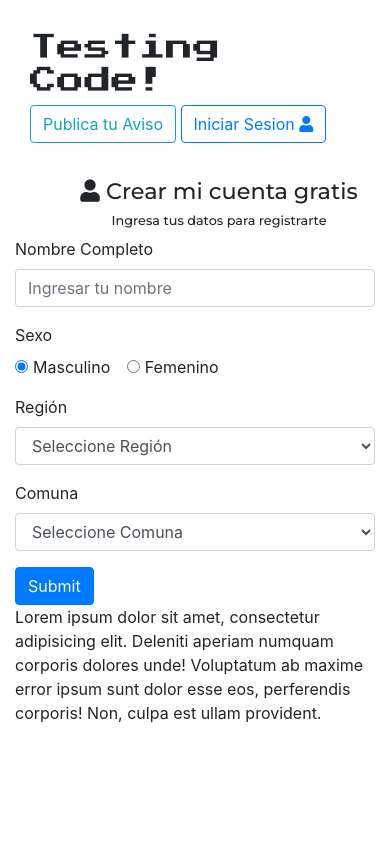
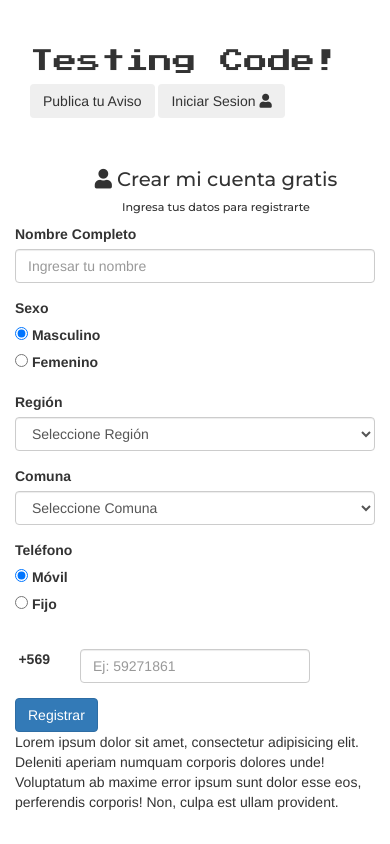
Before and after one commit to ignacioainol/Plagio-Yapo-Codeigniter, a CodeIgniter app: page /yapues/crearcuenta in a window 390 px wide. Run offline with CodeIgniter, Linux system fonts and the light colour scheme; data comes from the database, SQL or seed files in the repository; some libraries are stand-ins or nearby versions.

Commit message:
change type of phone input

```diff
--- a/application/config/autoload.php
+++ b/application/config/autoload.php
@@ -58,7 +58,7 @@
 |
 |	$autoload['libraries'] = array('user_agent' => 'ua');
 */
-$autoload['libraries'] = array('database','email','session');
+$autoload['libraries'] = array('database','email','session','form_validation');
 
 /*
 | -------------------------------------------------------------------
--- a/application/views/partials/footer.php
+++ b/application/views/partials/footer.php
@@ -29,6 +29,14 @@
 	<script src="<?= base_url() ?>public/js/jquery.js"></script>
 	<script src="<?= base_url() ?>public/js/bootstrap.min.js"></script>
 	<script src="<?= base_url() ?>public/js/main.js"></script>
+	<script>
+		document.getElementById('btnRegister').addEventListener('click',function(e){
+			e.preventDefault();
+			$.ajax({
+				url: '<?= base_url() . '/' ?>'
+			});
+		});
+	</script>
 
 </body>
 </html>
--- a/application/views/partials/header.php
+++ b/application/views/partials/header.php
@@ -5,6 +5,7 @@
 	<title>Cyrax - One</title>
 	<meta name="keywords" content="Cyrax,System,Ainol,Code">
   	<meta name="author" content="Ignacio Ainol">
+  	<meta name="viewport" content="width=device-width, user-scalable=no, initial-scale=1.0, maximum-scale=1.0, minimum-scale=1.0">
 	<link rel="stylesheet" href="<?= base_url() ?>public/css/bootstrap.min.css">
 	<link rel="stylesheet" href="https://use.fontawesome.com/releases/v5.1.0/css/all.css" integrity="sha384-lKuwvrZot6UHsBSfcMvOkWwlCMgc0TaWr+30HWe3a4ltaBwTZhyTEggF5tJv8tbt" crossorigin="anonymous">
 	<link href="https://fonts.googleapis.com/css?family=Press+Start+2P" rel="stylesheet">
--- a/application/views/partials/main_header.php
+++ b/application/views/partials/main_header.php
@@ -5,6 +5,7 @@
 	<title>Cyrax - One</title>
 	<meta name="keywords" content="Cyrax,System,Ainol,Code">
   	<meta name="author" content="Ignacio Ainol">
+  	<meta name="viewport" content="width=device-width, user-scalable=no, initial-scale=1.0, maximum-scale=1.0, minimum-scale=1.0">
 	<link rel="stylesheet" href="<?= base_url() ?>public/css/bootstrap.min.css">
 	<link rel="stylesheet" href="https://use.fontawesome.com/releases/v5.1.0/css/all.css" integrity="sha384-lKuwvrZot6UHsBSfcMvOkWwlCMgc0TaWr+30HWe3a4ltaBwTZhyTEggF5tJv8tbt" crossorigin="anonymous">
 	<link href="https://fonts.googleapis.com/css?family=Press+Start+2P" rel="stylesheet">
--- a/application/views/registro.php
+++ b/application/views/registro.php
@@ -17,7 +17,7 @@
 				  <!--[NOMBRE COMPLETO]-->
 				  <div class="form-group">
 				    <label>Nombre Completo</label>
-				    <input type="text" class="form-control" placeholder="Ingresar tu nombre">
+				    <input type="text" id="nombreCompleto" class="form-control" placeholder="Ingresar tu nombre">
 				  </div>
 				  <!--[/NOMBRE COMPLETO]-->
 
@@ -25,11 +25,11 @@
 				  <div class="form-group">
 					  <label>Sexo</label><br>
 						<div class="form-check form-check-inline">
-						  <input class="form-check-input" checked type="radio" name="inlineRadioOptions" id="inlineRadio1" value="option1">
+						  <input class="form-check-input" checked type="radio" name="sexo" id="inlineRadio1" value="masculino">
 						  <label class="form-check-label" for="inlineRadio1">Masculino</label>
 						</div>
 						<div class="form-check form-check-inline">
-						  <input class="form-check-input" type="radio" name="inlineRadioOptions" id="inlineRadio2" value="option2">
+						  <input class="form-check-input" type="radio" name="sexo" id="inlineRadio2" value="femenino">
 						  <label class="form-check-label" for="inlineRadio2">Femenino</label>
 						</div>
 					</div>
@@ -38,7 +38,7 @@
 				  <!--[REGION]-->
 				  <div class="form-group">
 				  	  <label for="inputState">Región</label>
-				      <select id="selectRegion" class="form-control">
+				      <select id="selectRegion" name="region" class="form-control">
 				      	<option selected>Seleccione Región</option>
 				      	<? foreach($regions as $key => $val): ?>
 				        	<option value="<?= $val->region_id ?>"><?= $val->region_name ."<br>" ?></option>
@@ -50,13 +50,49 @@
 				  <!--[COMUNA]-->
 				  <div class="form-group">
 				  	  <label for="inputState">Comuna</label>
-				      <select id="inputState" class="form-control">
+				      <select id="inputState" name="town" class="form-control">
 				      	<option selected>Seleccione Comuna</option>
 				      </select>
 				  </div>
 				  <!--[/COMUNA]-->
 
-				  <button type="submit" class="btn btn-primary">Submit</button>
+				  <!--[TELEFONO]-->
+				  <div class="form-group">
+				  	<div class="row">
+				  		<div class="col-md-3">
+				  			<label for="inputState">Teléfono</label>
+				  		</div>
+				  		<div class="col-md-9">
+				  			 <!--[TIPO TELEFONO]-->
+							  <div class="form-group">
+									<div class="form-check form-check-inline">
+									  <input class="form-check-input" checked type="radio" name="typePhone" value="movil">
+									  <label class="form-check-label">Móvil</label>
+									</div>
+									<div class="form-check form-check-inline">
+									  <input class="form-check-input" type="radio" name="typePhone" value="fijo">
+									  <label class="form-check-label">Fijo</label>
+									</div>
+								</div>
+							  <!--[/TIPO TELEFONO]-->
+				  		</div>
+				  	</div>
+				  </div>
+				  <!--[/TELEFONO]-->
+				  <!--[TYPE PHONE]-->
+				  <div id="typePhone">
+				  	<!--[MOVIL]-->
+				  	<div class="form-group row">
+				    	<label class="col-xs-2 col-sm-2 col-form-label" style="text-align: right">+569</label>
+				    <div class="col-xs-8 col-sm-9">
+				      <input type="email" class="form-control" placeholder="Ej: 59271861">
+				    </div>
+				  </div>
+				  	<!--[/MOVIL]-->
+				  </div>
+				  <!--[/TYPE PHONE]-->
+
+				  <button type="submit" id="btnRegister" class="btn btn-primary">Registrar</button>
 				</form>
 			</div>
 			<!--[/FORMULARIO REGISTRO]-->
--- a/public/js/main.js
+++ b/public/js/main.js
@@ -1,10 +1,20 @@
+$('document').ready(function(){
 	$('#selectRegion').on('change',function(){
 		$.getJSON('http://localhost/yapues/crearcuenta/gettowns/'+ this.value,function(data){
 			$.each(data,function(key,value){
-			console.log(value.town_name);
 				$('#inputState').append('<option>'+value.town_name+'</option>');
 			});
 		});
 		$('#inputState').empty();
 		$('#inputState').append('<option>Seleccione Comuna</option>');
 	});
+
+	// Type of Phone
+	$('input[type=radio][name=typePhone]').on('change',function(){
+		if(this.value == 'movil'){
+			$('#typePhone').html('<!--[MOVIL]--><div class="form-group row"><label class="col-sm-2 col-form-label" style="text-align: right">+569</label><div class="col-sm-9"><input type="text" class="form-control" placeholder="Ej: 59271861"></div></div><!--[/MOVIL]-->');
+		}else if(this.value == 'fijo'){
+			$('#typePhone').html('<!--[FIJO]--><div class="form-group row"><div class="col-sm-2" style="padding-right:0"><input type="text" class="form-control" placeholder="Codigo"></div><div class="col-sm-9"><input type="email" class="form-control" placeholder="Ej: 23536784"></div></div><!--[/FIJO]-->');
+		}
+	});
+});
```
Lines whose indentation alone changed are shown as unchanged.
